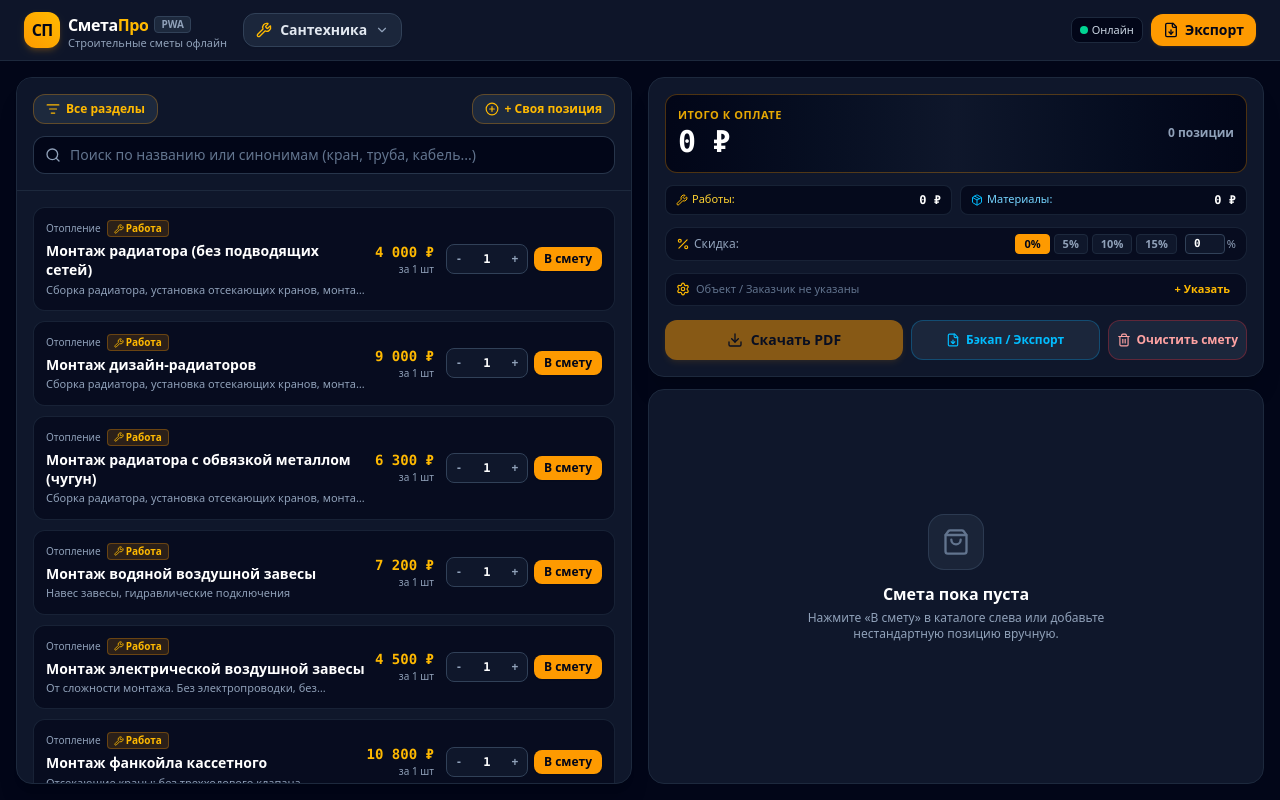
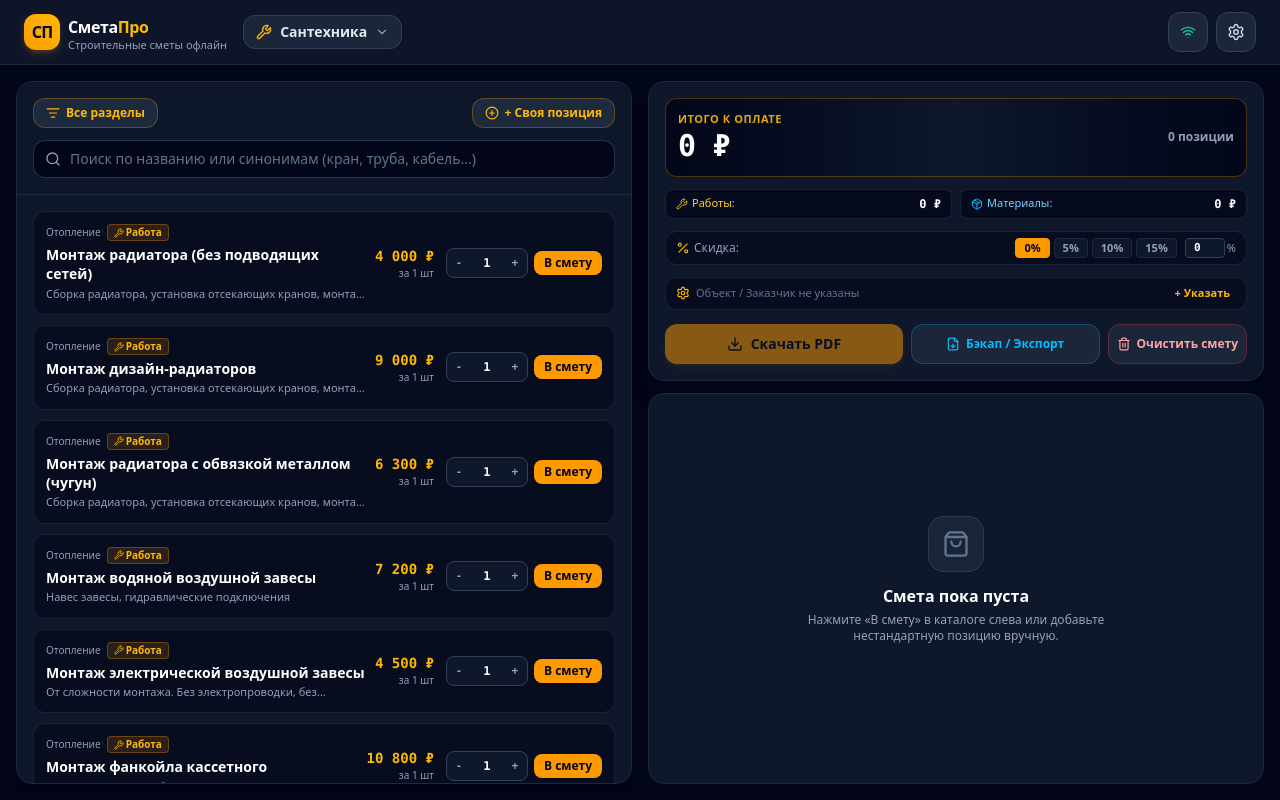
Before and after one commit to getto-dev/checknew, a React (Vite) app: page / in a window 1280 px wide. Built offline with nearby package versions, Linux system fonts and the light colour scheme.

Commit message:
feat: simplify header and move PWA install to settings

```diff
--- a/src/components/Header.tsx
+++ b/src/components/Header.tsx
@@ -1,13 +1,11 @@
 import React from 'react';
-import { Wrench, Zap, Paintbrush, Hammer, ChevronDown, FileDown, WifiOff } from 'lucide-react';
+import { Wrench, Zap, Paintbrush, Hammer, ChevronDown, Settings, Wifi, WifiOff } from 'lucide-react';
 import { ProfileMeta } from '../types';
-import { PWAInstallButton } from './PWAInstallButton';
-import { useOnlineStatus } from '../hooks/useOnlineStatus';
 
 interface HeaderProps {
   currentProfile: ProfileMeta | null;
   onOpenProfileSelector: () => void;
-  onOpenExport: () => void;
+  onOpenSettings: () => void;
 }
 
 const ICONS_MAP: Record<string, React.ReactNode> = {
@@ -20,9 +18,9 @@ const ICONS_MAP: Record<string, React.ReactNode> = {
 export const Header: React.FC<HeaderProps> = ({
   currentProfile,
   onOpenProfileSelector,
-  onOpenExport,
+  onOpenSettings,
 }) => {
-  const isOnline = useOnlineStatus();
+  const isOnline = typeof navigator !== 'undefined' ? navigator.onLine : true;
   const icon = currentProfile?.icon ? ICONS_MAP[currentProfile.icon] : <Wrench className="w-4 h-4" />;
 
   return (
@@ -36,7 +34,6 @@ export const Header: React.FC<HeaderProps> = ({
             <div className="min-w-0">
               <div className="flex items-center gap-1.5">
                 <span className="text-base font-black text-white tracking-tight truncate">Смета<span className="text-amber-400">Про</span></span>
-                <span className="hidden sm:inline-block px-1.5 py-0.2 text-[10px] font-bold rounded bg-slate-800 text-slate-400 border border-slate-700">PWA</span>
               </div>
               <p className="hidden md:block text-[11px] text-slate-400 leading-none">Строительные сметы офлайн</p>
             </div>
@@ -56,38 +53,25 @@ export const Header: React.FC<HeaderProps> = ({
           </button>
         </div>
 
-        <div className="flex items-center gap-1 sm:gap-2 flex-shrink-0">
+        <div className="flex items-center gap-1.5 sm:gap-2 flex-shrink-0">
           <div
-            className="flex items-center justify-center gap-1 px-1.5 sm:px-2 py-1 rounded-lg text-[11px] font-medium text-slate-400 border border-slate-800 bg-slate-950 min-w-[28px]"
-            title={isOnline ? 'Подключено к сети' : 'Офлайн-режим (IndexedDB)'}
-            aria-label={isOnline ? 'Онлайн' : 'Офлайн'}
+            className="w-9 h-9 sm:w-10 sm:h-10 rounded-xl flex items-center justify-center bg-slate-800/90 border border-slate-700"
+            title={isOnline ? 'Онлайн-режим' : 'Офлайн-режим'}
+            aria-label={isOnline ? 'Онлайн-режим' : 'Офлайн-режим'}
           >
-            {isOnline ? (
-              <>
-                <span className="w-2 h-2 rounded-full bg-emerald-400" />
-                <span className="hidden md:inline text-slate-300">Онлайн</span>
-              </>
-            ) : (
-              <>
-                <WifiOff className="w-3 h-3 text-amber-400 animate-pulse" />
-                <span className="hidden md:inline text-amber-300">Офлайн</span>
-              </>
-            )}
+            {isOnline ? <Wifi className="w-4 h-4 text-emerald-400" /> : <WifiOff className="w-4 h-4 text-amber-400" />}
           </div>
 
           <button
-            id="export-top-btn"
+            id="settings-top-btn"
             type="button"
-            onClick={onOpenExport}
-            className="flex items-center justify-center gap-1.5 px-2.5 sm:px-3 py-1.5 rounded-xl bg-amber-500 hover:bg-amber-400 text-slate-950 text-xs sm:text-sm font-bold transition active:scale-95 cursor-pointer shadow-sm shadow-amber-500/10"
-            title="Экспорт в PDF и Бэкап"
-            aria-label="Экспорт в PDF и Бэкап"
+            onClick={onOpenSettings}
+            className="w-9 h-9 sm:w-10 sm:h-10 rounded-xl flex items-center justify-center bg-slate-800/90 hover:bg-slate-700 border border-slate-700 text-slate-300 hover:text-white transition active:scale-95 cursor-pointer"
+            title="Настройки"
+            aria-label="Настройки"
           >
-            <FileDown className="w-4 h-4 flex-shrink-0" />
-            <span className="hidden sm:inline">Экспорт</span>
+            <Settings className="w-4.5 h-4.5" />
           </button>
-
-          <PWAInstallButton />
         </div>
       </div>
     </header>
```
